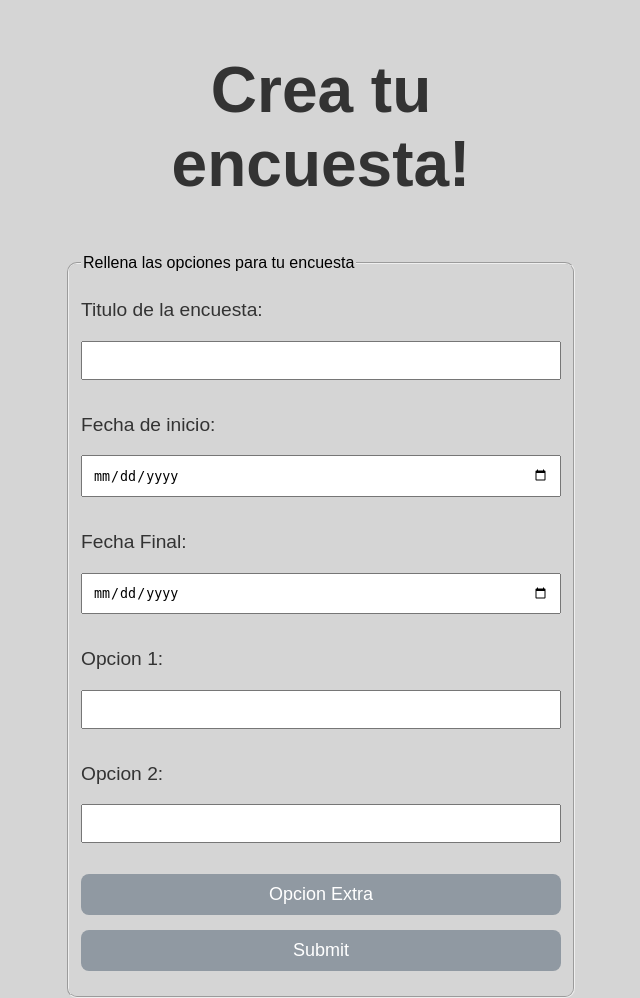
After one commit to MehdiRegg777/P2ScrumVotaMD, a PHP site: page /create_poll.php in a window 1280 px wide. The commit adds this page. Shown: the whole page, without its empty margins (319-959 px from the left). Run offline with PHP 8.4, Linux system fonts and the light colour scheme; data comes from the database, SQL or seed files in the repository.

Commit message:
cambios a Styles y added create_poll

```diff
--- /dev/null
+++ b/create_poll.php
@@ -0,0 +1,73 @@
+<!DOCTYPE html>
+<html lang="es">
+<head>
+    <meta charset="UTF-8">
+    <meta name="viewport" content="width=device-width, initial-scale=1.0">
+    <title>Registrar Usuario</title>
+    <link rel="stylesheet" href="https://cdnjs.cloudflare.com/ajax/libs/font-awesome/6.0.0-beta3/css/all.min.css">
+    <link href="recursos/styles.css" rel="stylesheet">
+    <link rel="shortcut icon" href="recursos/logo.png" />
+    <script src="https://code.jquery.com/jquery-3.6.4.min.js"></script>
+</head>
+<body>
+<?php
+
+    try {
+        $hostname = "localhost";
+        $dbname = "vota_DDBB";
+        $username = "aws27";
+        $pw = "aws27mehdidiego";
+        $pdo = new PDO("mysql:host=$hostname;dbname=$dbname", $username, $pw);
+        $pdo->setAttribute(PDO::ATTR_ERRMODE, PDO::ERRMODE_EXCEPTION);
+
+        $querystr = "SELECT name FROM country;";
+        $continentes_result = $pdo->prepare($querystr);
+        $continentes_result->execute();
+
+        $resultados = $continentes_result->fetchAll(PDO::FETCH_ASSOC);
+
+        unset($pdo);
+        unset($querystr);
+    } catch (PDOException $e) {
+        echo "Error: " . $e->getMessage();
+        exit;
+    }
+
+?>
+<div class="pc_title">
+   <h2>Crea tu encuesta!</h2>
+</div>
+
+<div class="pc_main">
+    <form method="post" action="">
+        <fieldset>
+            <legend>Rellena las opciones para tu encuesta</legend>
+            <br>
+            <div class="pc_options">
+                <?php
+                    echo '<label for="question_title">Titulo de la encuesta:</label>';
+                    echo '<p><input id="question_title" name="question_title" type="text" required></p>';
+                    echo '<label for="starDate">Fecha de inicio:</label>';
+                    echo '<p><input id="startDate" name="starDate" type="date" required></p>';
+                    echo '<label for="endDate">Fecha Final:</label>';
+                    echo '<p><input id="endDate" name="endDate" type="date" required></p>';
+                    echo '<label for="option1">Opcion 1:</label>';
+                    echo '<p><input id="option1" name="option1" type="text" required></p>';
+                    echo '<label for="option2">Opcion 2:</label>';
+                    echo '<p><input id="option2" name="option2" type="text" required></p>';
+                ?>
+
+
+            </div>
+            <div class="pc_buttons">
+                <input id="addOption" type="button" value="Opcion Extra">
+                <input id="quitOption" type="button" value="Borrar Ultima Opcion">
+                <input type="submit">
+            </div>
+        </fieldset>
+
+    </form>
+</div>
+<script src="recursos/editOptions.js"></script>
+</body>
+</html>
--- a/recursos/styles.css
+++ b/recursos/styles.css
@@ -435,3 +435,67 @@ footer p {
     height: auto;
     margin-top: 15px;
 }
+
+/****************************************************/
+/*                 create poll                      */
+/****************************************************/
+.pc_title {
+    width: 40vw;
+    margin-left: auto;
+    margin-right: auto;
+}
+.pc_title > h2{
+    font-size: 4em;
+    text-align: center;
+}
+.pc_main {
+    width: 40vw;
+    margin-left: auto;
+    margin-right: auto;
+}
+.pc_main >form >fieldset {
+    border-radius: 10px;
+}
+#quitOption {
+    display: none;
+}
+.pc_buttons input{
+    width: 100%;
+    padding: 10px;
+    margin-bottom: 15px;
+    box-sizing: border-box;
+
+
+    display: inline-block;
+    padding: 10px 20px;
+    background-color: #6D7993;
+    color: #fff;
+    text-decoration: none;
+    border-radius: 8px;
+    transition: background-color 0.3s ease;
+    font-size: 18px;
+    border: none;
+    cursor: pointer;
+    background-color: #9099A2;
+
+}
+
+.pc_buttons input:disabled{
+    width: 100%;
+    padding: 10px;
+    margin-bottom: 15px;
+    box-sizing: border-box;
+
+
+    display: inline-block;
+    padding: 10px 20px;
+    background-color: rgb(70, 78, 94);
+    color: gray;
+    text-decoration: none;
+    border-radius: 8px;
+    transition: background-color 0.3s ease;
+    font-size: 18px;
+    border: none;
+    cursor: not-allowed;
+    border:2px solid red;
+}
```
